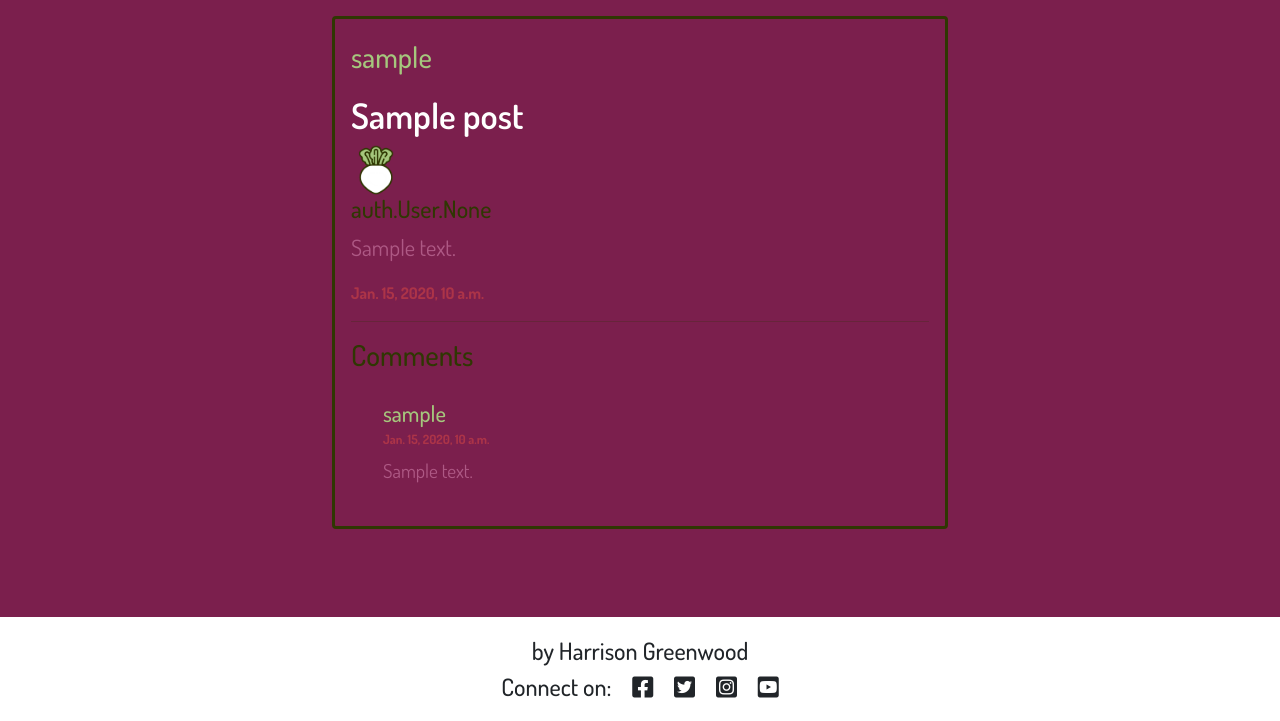
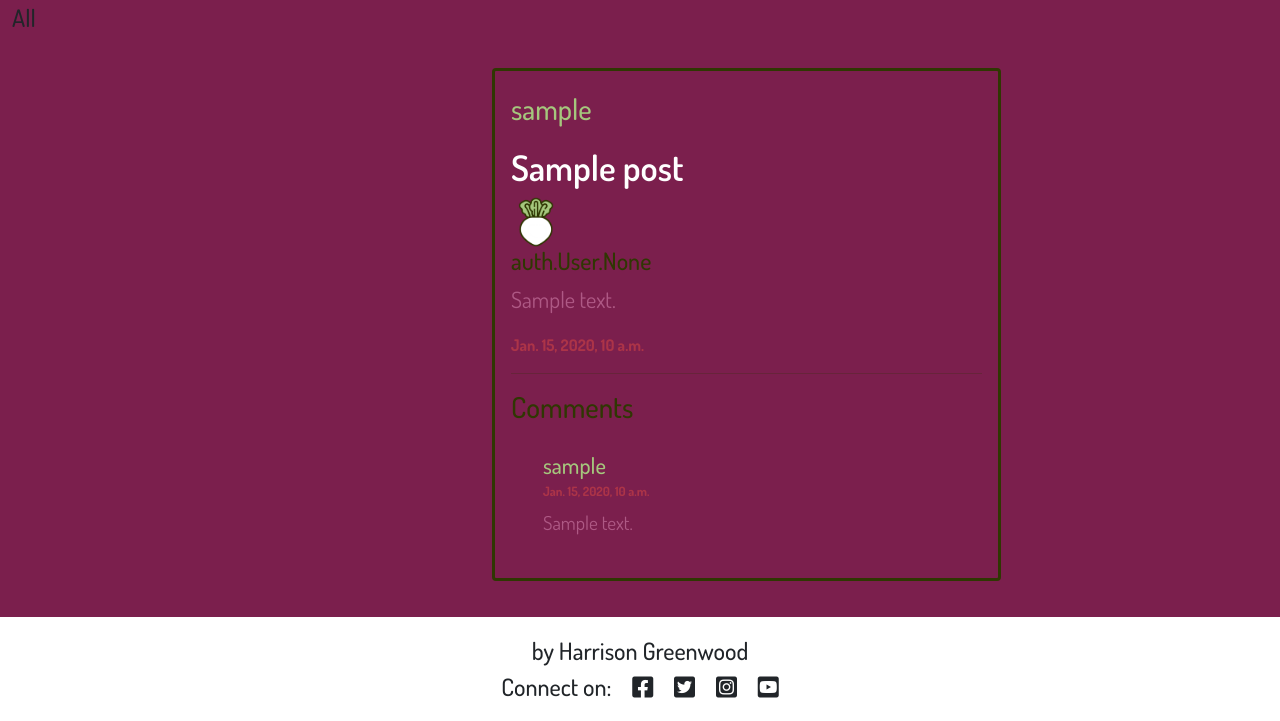
Before and after one commit to Harrisong5/Final-Project, a Django app: page / in a window 1280 px wide. Shown: the part 79-800 px from the top of the page. Run offline with Django 5.2, Linux system fonts and the light colour scheme; tables that the repository leaves empty hold one stand-in row (values such as "Sample post").

Commit message:
added sidebar to base

```diff
--- a/forum/templates/forum/index.html
+++ b/forum/templates/forum/index.html
@@ -6,8 +6,15 @@
 <div class="container-fluid">
     <div class="row">
 
-        <!-- Blog Entries Column -->
-        <div class="col-12 mt-3 left">
+        <!-- Sidebar-->
+        <div class="col-2 sidebar">
+            <div class="row">
+                <p>All</p>
+            </div>
+
+        </div>
+        <!-- Forum Posts Column -->
+        <div class="col-10 offset-md-2 mt-3 left">
             <div class="row">
                 {% for post in post_list %}
                 <div class="col-md-6 offset-md-3">
@@ -53,6 +60,7 @@
             </div>
         </div>
     </div>
+
     {% if is_paginated %}
     <nav aria-label="Page navigation">
         <ul class="pagination justify-content-center">
```
